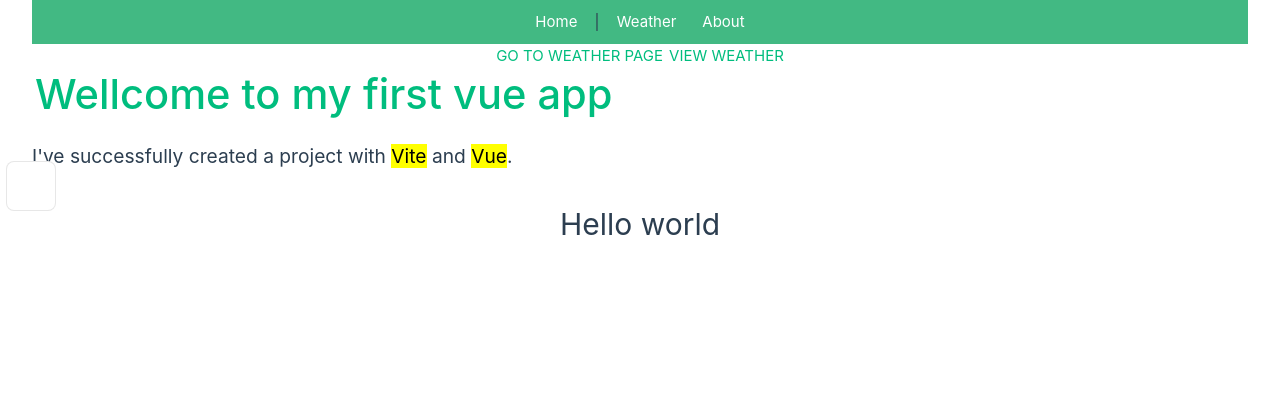
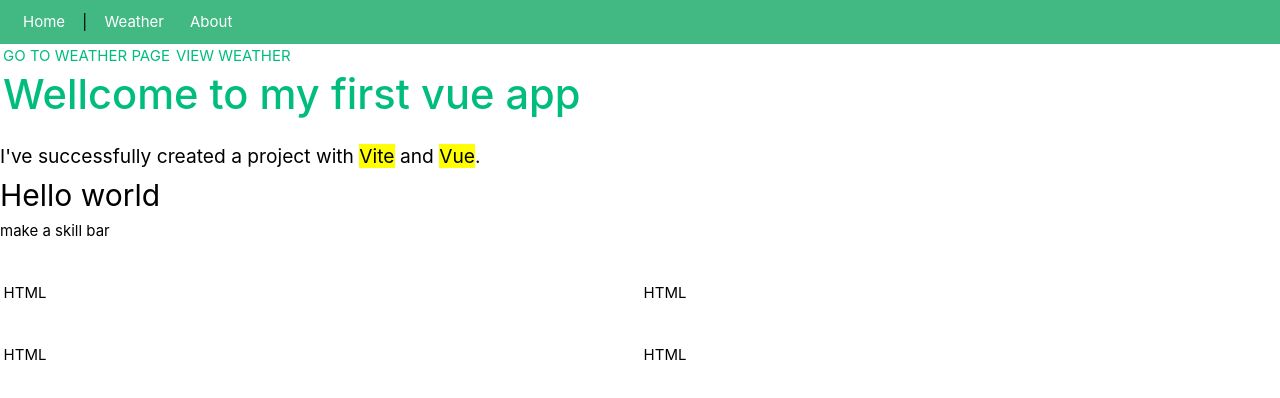
Before and after one commit to developerMohib/weather-update, a Vue app: page / in a window 1280 px wide. Shown: the top 398 px of the page. Built offline with nearby package versions, Linux system fonts and the light colour scheme.

Commit message:
just explore

```diff
--- a/index.html
+++ b/index.html
@@ -1,13 +1,16 @@
 <!DOCTYPE html>
-<html lang="">
+<html lang="en">
+
 <head>
   <meta charset="UTF-8">
   <link rel="icon" href="/favicon.ico">
   <meta name="viewport" content="width=device-width, initial-scale=1.0">
   <title>Weather Update App</title>
 </head>
+
 <body>
   <div id="app"></div>
   <script type="module" src="/src/main.ts"></script>
 </body>
+
 </html>
--- a/src/assets/base.css
+++ b/src/assets/base.css
@@ -59,9 +59,9 @@
 }
 
 body {
-  min-height: 100vh;
+  /* min-height: 100vh;
   color: var(--color-text);
-  background: var(--color-background);
+  background: var(--color-background); */
   transition:
     color 0.5s,
     background-color 0.5s;
--- a/src/assets/main.css
+++ b/src/assets/main.css
@@ -1,9 +1,12 @@
 @import './base.css';
-
+* {
+  padding: 0;
+  margin: 0;
+}
 #app {
   max-width: 1280px;
   margin: 0 auto;
-  padding: 2rem;
+  padding: 0;
   font-weight: normal;
 }
 
@@ -22,11 +25,5 @@ a,
 }
 
 @media (min-width: 1024px) {
-  body {
-    text-align: center;
-  }
-
-  #app {
-    padding: 0 2rem;
-  }
+  /* here responsive mode */
 }
--- a/src/components/WelcomeItem.vue
+++ b/src/components/WelcomeItem.vue
@@ -1,16 +1,14 @@
 <template>
-  <div class="item">
-    <i>
-      <slot name="icon"></slot>
-    </i>
-    <div class="details">
-      <h3>
-        <slot name="heading"></slot>
-      </h3>
-      <slot></slot>
+  <h1>Hello world</h1>
+  <div>
+    <p>make a skill bar</p>
+    <div class="skillCard">
+      <p>HTML</p>
+      <p>HTML</p>
+      <p>HTML</p>
+      <p>HTML</p>
     </div>
   </div>
-  <h1>Hello world </h1>
 </template>
 
 <style scoped>
@@ -25,14 +23,11 @@
   margin-left: 1rem;
 }
 
-i {
-  display: flex;
+.skillCard {
+  display: grid;
+  grid-template: 100px 1fr / 50px 1fr;
   place-items: center;
-  place-content: center;
-  width: 32px;
   height: 32px;
-
-  color: var(--color-text);
 }
 
 h3 {
--- a/src/pages/about/About.vue
+++ b/src/pages/about/About.vue
@@ -18,15 +18,26 @@ export default {
 
 <template>
   <div v-on:click="countClicks">
-    <h2>{{ name }}</h2>
-    <p>{{ message }}</p>
-    <p id="red">You have clicked me {{ clicks }} times.</p>
+    <button class="appleClick">{{ name }}</button>
+  </div>
+  <p>{{ message }}</p>
+  <p id="red">You have clicked me {{ clicks }} times.</p>
+
+  <div>
+    <p>
+      Lorem, ipsum dolor sit amet consectetur adipisicing elit. Porro, voluptatum ipsa est, qui fuga
+      animi eius aliquam rerum corporis, facilis eligendi exercitationem beatae dolorem eum expedita
+      atque culpa sint voluptatibus deserunt blanditiis quia quibusdam.
+    </p>
   </div>
 </template>
 
-<style>
+<style scoped>
 #red {
   font-weight: bold;
   color: rgb(144, 12, 12);
 }
+.appleClick {
+  padding: 20px;
+}
 </style>
```
Lines whose indentation alone changed are shown as unchanged.
